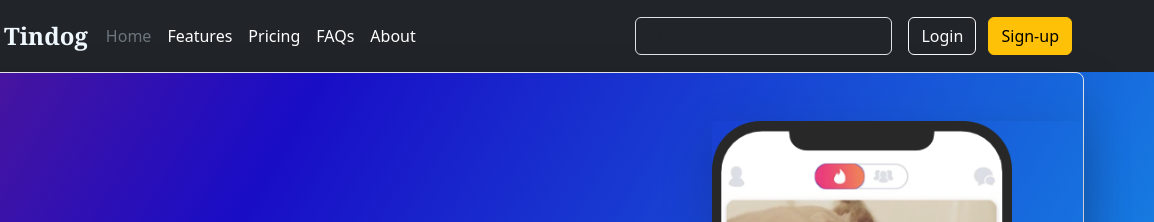
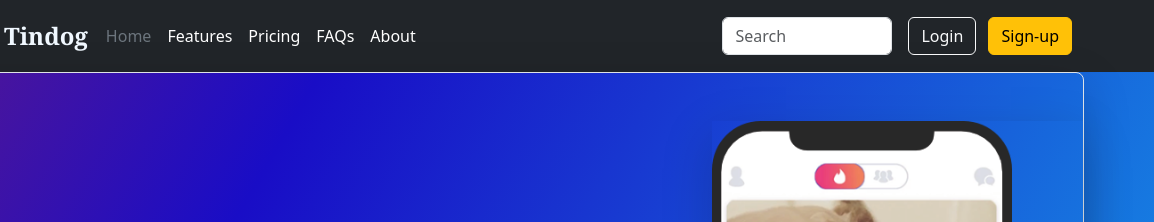
Before and after one commit to Shrimaan-Aditya/Using-Bootstrap-Tindog-Website, a plain HTML site: page index.html in a window 1280 px wide. Shown: the top 222 px of the page, 126-1280 px from the left. Drawn offline with nearby package versions, Linux system fonts and the light colour scheme.

Commit message:
modified Search Bar

```diff
--- a/index.html
+++ b/index.html
@@ -28,8 +28,8 @@
             <li><a href="#" class="nav-link px-2 text-white">About</a></li>
           </ul>
 
-          <form class="col-1 col-lg-auto mb-3 mb-lg-0 me-lg-3" role="search">
-            <input type="search" class="form-control form-control-dark text-bg-dark" placeholder="Search..." aria-label="Search">
+          <form class="nav col-2 form-inline my-2 my-lg-0">
+            <input style="color: aliceblue;" class="form-control mr-sm-2 me-3" type="search" placeholder="Search" aria-label="Search">
           </form>
 
           <div class="text-end">
```
